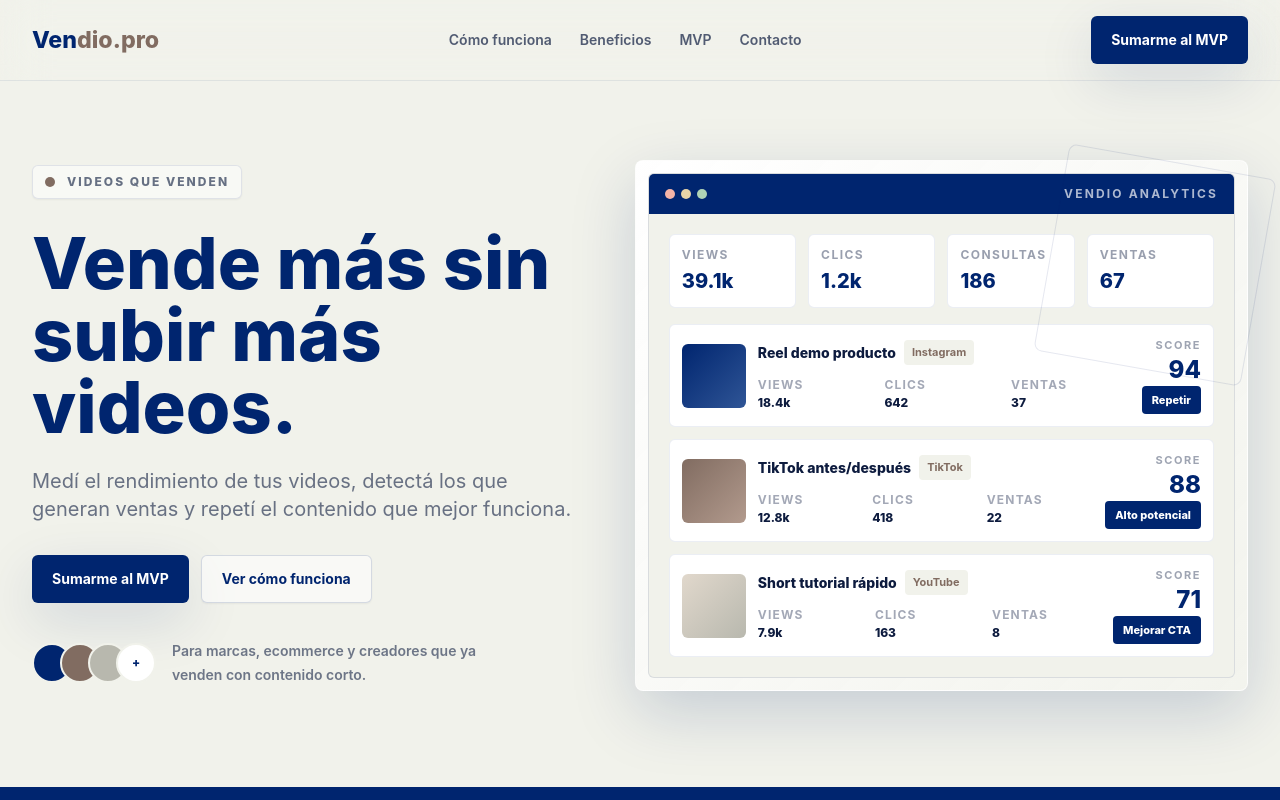
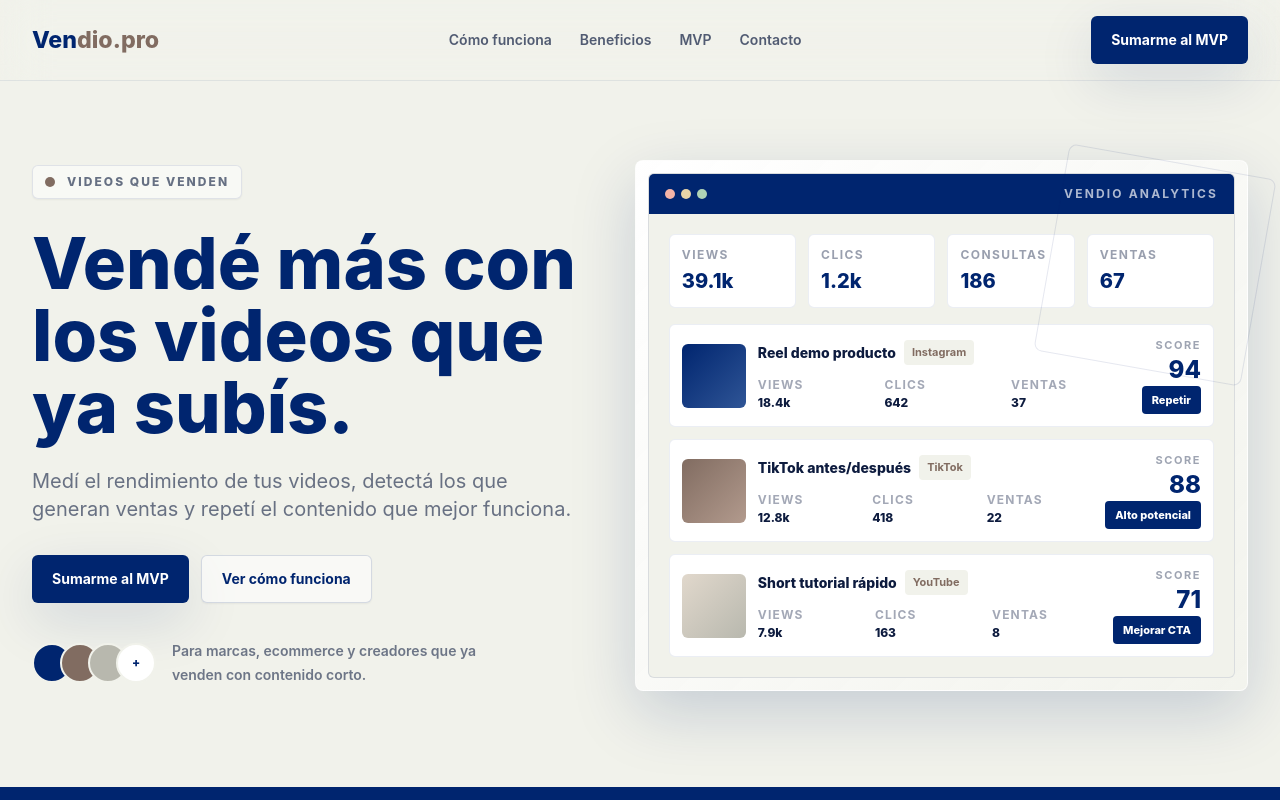
Before and after one commit to echeveagustin-code/vendio, a React (Vite) app: page / in a window 1280 px wide. Shown: the top 800 px of the page. Built offline with nearby package versions, Linux system fonts and the light colour scheme; a web font is replaced by a local one.

Commit message:
Actualizo la web

```diff
--- a/src/App.jsx
+++ b/src/App.jsx
@@ -470,9 +470,9 @@ export default function App() {
                 <span className="text-xs font-extrabold uppercase tracking-[0.17em] text-brand-ink/62">Videos que venden</span>
               </div>
               <h1 className="mt-7 max-w-4xl font-display text-[2.35rem] font-extrabold leading-[1.02] tracking-normal text-brand-navy sm:text-6xl sm:leading-[0.94] lg:text-7xl">
-                <span className="block sm:inline">Vende más </span>
-                <span className="block sm:inline">sin subir </span>
-                <span className="block sm:inline">más videos.</span>
+                <span className="block sm:inline">Vendé más </span>
+                <span className="block sm:inline">con los videos </span>
+                <span className="block sm:inline">que ya subís.</span>
               </h1>
               <p className="mt-6 max-w-[330px] text-lg leading-8 text-brand-ink/60 sm:max-w-2xl sm:text-xl">
                 Medí el rendimiento de tus videos, detectá los que generan ventas y repetí el contenido que mejor funciona.
```
